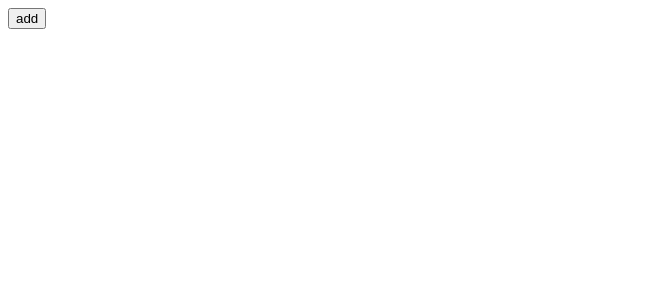
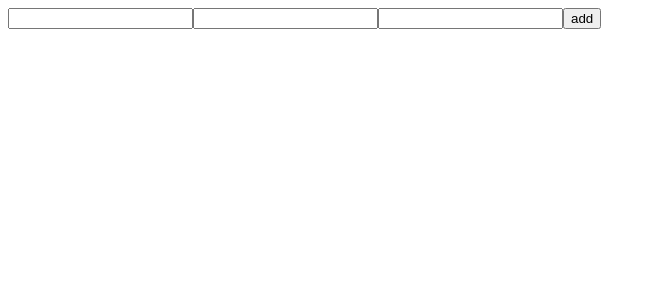
Before and after one commit to britanesse/hagetracker, a React (Vite) app: page / in a window 1280 px wide. Shown: the top 300 px of the page, without its empty margins (0-656 px from the left). Built offline with nearby package versions, Linux system fonts and the light colour scheme.

Commit message:
add ability to create specified garden cards

```diff
--- a/src/App.tsx
+++ b/src/App.tsx
@@ -1,4 +1,4 @@
-import { useState } from "react";
+import { useRef, useState } from "react";
 import "./App.css";
 import GardenCard, { type GardenProps } from "./components/GardenCard";
 
@@ -7,8 +7,15 @@ export default function App() {
   // const setGardenArray = gardenArrayState[1]
   const [gardenArray, setGardenArray] = useState<GardenProps[]>([]);
 
+  const dateInputRef = useRef<HTMLInputElement>(null);
+  const durationInputRef = useRef<HTMLInputElement>(null);
+  const descriptionInputRef = useRef<HTMLInputElement>(null);
+
   return (
     <div>
+      <input ref={dateInputRef} />
+      <input ref={durationInputRef} />
+      <input ref={descriptionInputRef} />
       <button
         onClick={() => {
           const newArray: GardenProps[] = [];
@@ -20,9 +27,9 @@ export default function App() {
           }
 
           newArray.push({
-            date: "28/4",
-            duration: "30 minutter",
-            description: "raket løv",
+            date: dateInputRef.current?.value,
+            duration: durationInputRef.current?.value,
+            description: descriptionInputRef.current?.value,
           });
 
           setGardenArray(newArray);
--- a/src/components/GardenCard.tsx
+++ b/src/components/GardenCard.tsx
@@ -1,7 +1,7 @@
 export type GardenProps = {
-  date: string;
-  duration: string;
-  description: string;
+  date: string | undefined;
+  duration: string | undefined;
+  description: string | undefined;
 };
 
 export default function GardenCard(props: GardenProps) {
```
